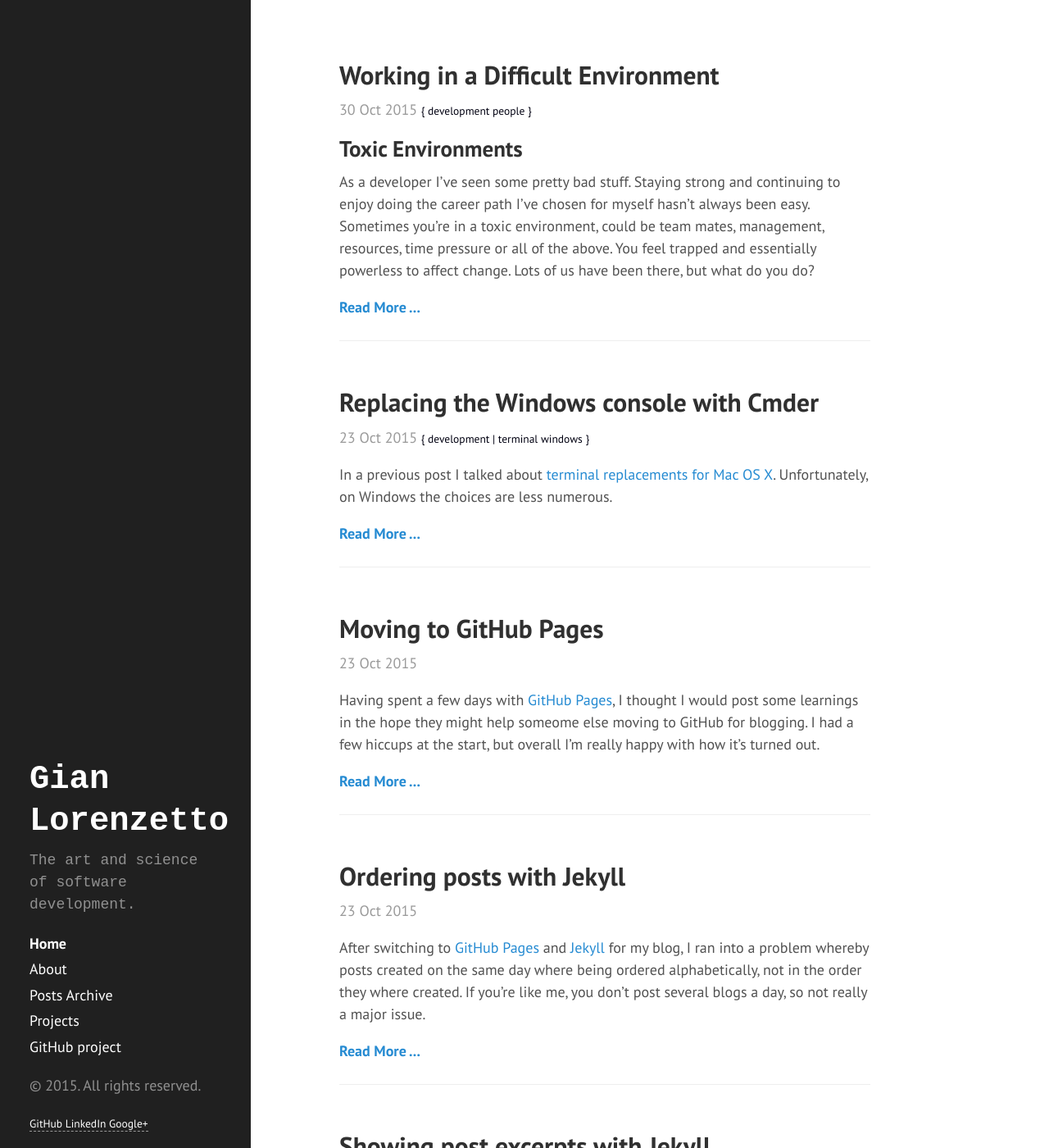
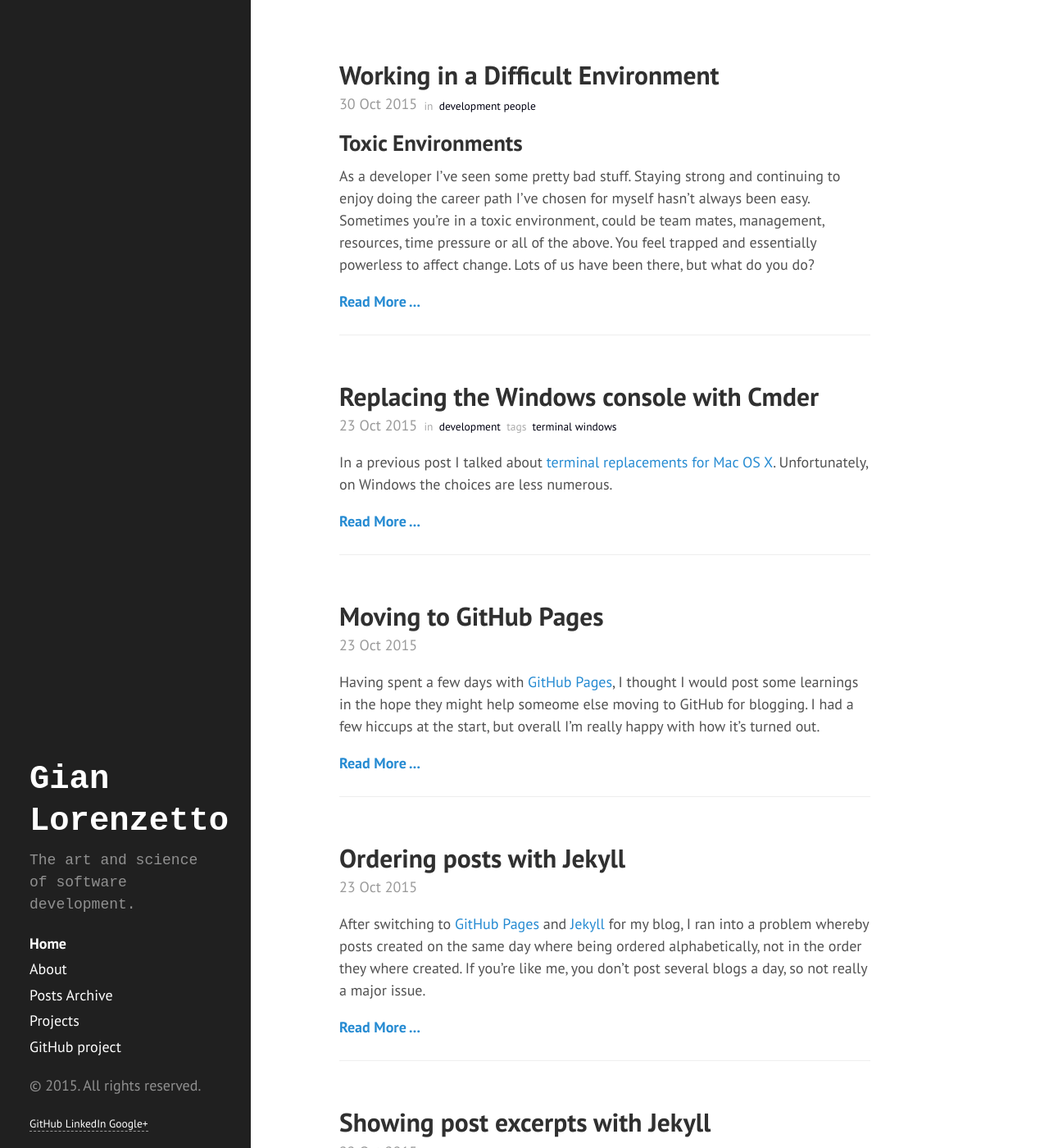
Before and after one commit to GianLorenzetto/GianLorenzetto.github.io-www, a Jekyll site: the page built from index.html, in a window 1280 px wide and 1400 px high. Shown: the whole window at 82% size. Built offline with Jekyll 4.4.1, drawn with Linux system fonts in a browser that asks for light colours; Markdown is read by kramdown in place of the engine named in the settings; the list of posts is cut into pages by our own code; some of the changed text lies outside the part shown.

Commit message:
Tidied up tag and category display.

```diff
--- a/_includes/subheading.html
+++ b/_includes/subheading.html
@@ -3,7 +3,7 @@
 
   <span class="post-tag">
     {% if include.post.categories != empty %}
-      {
+      <span class="post-tagdesc">in</span>
     {% endif %}
 
     {% for cat in include.post.categories %}
@@ -11,7 +11,7 @@
     {% endfor %}
 
     {% if include.post.tags != empty %}
-      |
+      <span class="post-tagdesc">tags</span>
     {% endif %}
 
     {% for tag in include.post.tags %}
@@ -19,7 +19,7 @@
     {% endfor %}
 
     {% if include.post.categories != empty %}
-      }
+
     {% endif %}
   </span>
 </div>
--- a/public/css/hyde.css
+++ b/public/css/hyde.css
@@ -194,6 +194,13 @@ a.sidebar-nav-item:focus {
 }
 
 /*
+ * Post title
+ */
+.post-title {
+	margin-bottom: .1rem;
+}
+
+/*
  * Post Subheading
  */
 .post-subheading {
@@ -203,7 +210,13 @@ a.sidebar-nav-item:focus {
 .post-tag {
   color: #001;
   font-size: 0.75rem;
-  vertical-align: text-bottom;
+  vertical-align: middle;
+}
+
+.post-tagdesc {
+	color: #aaa;
+	margin-left: .2rem;
+	margin-right: .2rem;
 }
 
 /*
```
